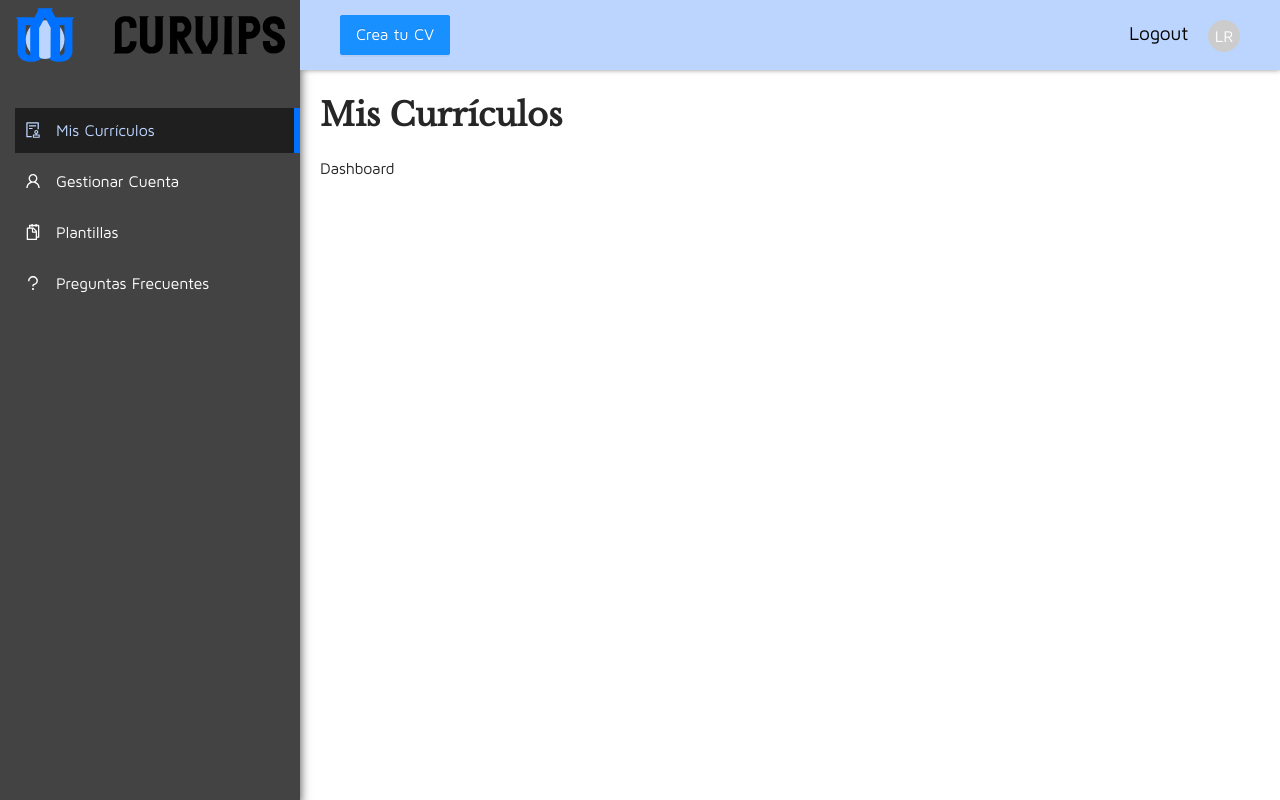
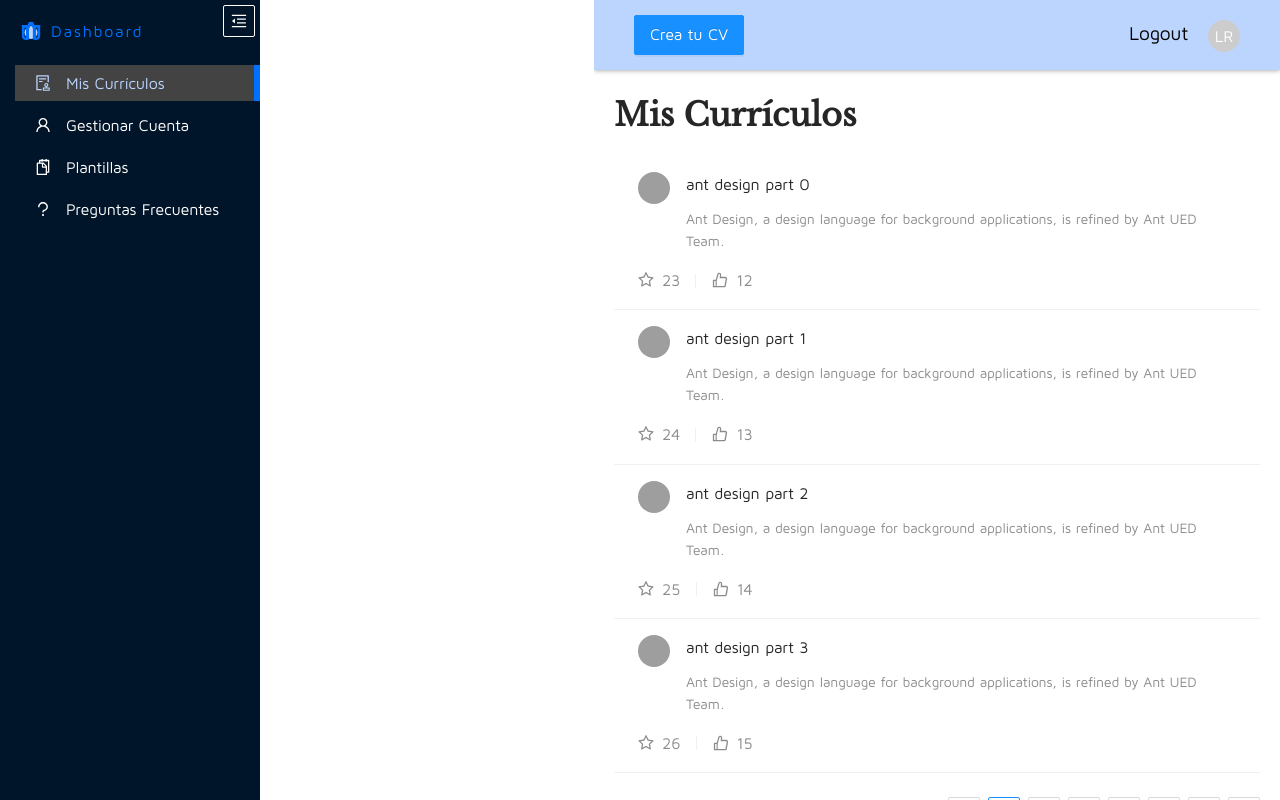
Before and after one commit to CarlosJhulyan/CurVips, a React (Create React App) app: page /dashboard in a window 1280 px wide. Built offline with nearby package versions, Linux system fonts and the light colour scheme; grey boxes are pictures that could not be loaded.

Commit message:
iconos de sidebar mejorado, lista de los curriculos iniciando

```diff
--- a/src/assets/styles/components/Sidebar.scss
+++ b/src/assets/styles/components/Sidebar.scss
@@ -1,36 +1,46 @@
 .sidebar {
     background: $color-gray-75;
+    position: relative;
     height: 100vh;
-    width: 100%;
+    width: 260px;
     box-shadow: 0 5px 10px $color-gray-75;
+
+    &__menu {
+        position: absolute !important;
+        right: 5px;
+        top: 5px;
+    }
 
     &-head {
         display: flex;
-        margin: 5px 15px 40px 15px;
-        justify-content: space-between;
+        margin: 21px;
+        justify-content: flex-start;
         align-items: center;
+        color: $color-primary;
+        letter-spacing: 2px;
 
-        &__icon {height: 60px;}
-        &__title {height: 40px;}
+        &__icon {height: 20px;margin-right: 10px;}
     }
 
     &-options{
         width: 100%;
         display: flex;
         flex-direction: column;
+        overflow: hidden !important;
 
         &__link{
             color: $color-white;
             margin: 3px 0;
             margin-left: 15px;
-            padding: 10px;
+            padding: 10px 20px;
+            overflow: hidden !important;
             transition: .5s;
         }
 
-        &__link:hover{
+        &__link:hover {
             color: $color-primary-light;
-            padding: 10px 20px;
-            background-color: $color-gray-95;
+            padding: 10px 30px;
+            background-color: $color-gray-75;
         }
 
         &__icon{
@@ -41,6 +51,6 @@
 
 .active-sidebar {
     color: $color-primary-light !important;
-    background-color: $color-gray-95;
+    background-color: $color-gray-75;
     border-right: 6px solid $color-primary;
 }
--- a/src/assets/styles/layouts/Dashboard.scss
+++ b/src/assets/styles/layouts/Dashboard.scss
@@ -1,6 +1,6 @@
 .dashboard{
     display: grid;
-    grid-template-columns: 300px auto;
+    grid-template-columns: auto auto;
     height: 100vh;
     overflow: hidden;
 
--- a/src/components/Sidebar.js
+++ b/src/components/Sidebar.js
@@ -1,35 +1,37 @@
-import React from 'react';
+import React, { useState } from 'react';
+import { Button, Menu } from 'antd';
 import { NavLink } from 'react-router-dom';
-import { AuditOutlined, UserOutlined, QuestionOutlined, SnippetsOutlined } from '@ant-design/icons';
+import { AuditOutlined, UserOutlined, QuestionOutlined, SnippetsOutlined, MenuUnfoldOutlined, MenuFoldOutlined } from '@ant-design/icons';
 import Logotipo from '../assets/images/curvips-logo.svg';
-import Logo from '../assets/images/logo.svg';
 
 function Sidebar() {
+  const [colllapse, setCollapse] = useState(false);
   return (
-    <div className='sidebar'>
+    <Menu className='sidebar' theme='dark' siderCollapsed={colllapse}>
+      <Button ghost className='sidebar__menu' icon={!colllapse ? <MenuFoldOutlined /> : <MenuUnfoldOutlined />} onClick={() => setCollapse(!colllapse)} />
       <div className='sidebar-head'>
         <img className='sidebar-head__icon' src={Logotipo} alt='Logotipo de CurVips' />
-        <img className='sidebar-head__title' src={Logo} alt='Logo de Curvips' />
+        {!colllapse && 'Dashboard'}
       </div>
       <div className='sidebar-options'>
         <NavLink exact activeClassName='active-sidebar' to='/dashboard' className='sidebar-options__link'>
           <AuditOutlined className='sidebar-options__icon' />
-          Mis Currículos
+          {!colllapse && 'Mis Currículos'}
         </NavLink>
         <NavLink activeClassName='active-sidebar' to='/dashboard/account' className='sidebar-options__link'>
           <UserOutlined className='sidebar-options__icon' />
-          Gestionar Cuenta
+          {!colllapse && 'Gestionar Cuenta'}
         </NavLink>
         <NavLink activeClassName='active-sidebar' to='/dashboard/templates' className='sidebar-options__link'>
           <SnippetsOutlined className='sidebar-options__icon' />
-          Plantillas
+          {!colllapse && 'Plantillas'}
         </NavLink>
         <NavLink activeClassName='active-sidebar' to='/dashboard/help' className='sidebar-options__link'>
           <QuestionOutlined className='sidebar-options__icon' />
-          Preguntas Frecuentes
+          {!colllapse && 'Preguntas Frecuentes'}
         </NavLink>
       </div>
-    </div>
+    </Menu>
   );
 };
 
--- a/src/pages/Dashboard.js
+++ b/src/pages/Dashboard.js
@@ -1,7 +1,42 @@
 import React from 'react';
+import { List, Space, Avatar } from 'antd';
+import { StarOutlined, LikeOutlined } from '@ant-design/icons';
+import Image from '../assets/images/templates/2021-04-04_18h39_17.png';
 
-const Dashboard = () => (
-  <div>Dashboard</div>
+const IconText = ({ icon, text }) => (
+  <Space>
+    {React.createElement(icon)}
+    {text}
+  </Space>
 );
 
+const Dashboard = () => {
+  const listData = [];
+  for (let i = 0; i < 23; i++) {
+    listData.push({
+      id: i,
+      title: `ant design part ${i}`,
+      avatar: 'https://zos.alipayobjects.com/rmsportal/ODTLcjxAfvqbxHnVXCYX.png',
+      description: 'Ant Design, a design language for background applications, is refined by Ant UED Team.',
+      content: 'We supply a series of design principles, practical patterns and high quality design resources (Sketch and Axure), to help people create their product prototypes beautifully and efficiently.',
+      liked: i + 12,
+      stars: i + 23,
+      image: Image,
+    });
+  }
+
+  return (
+    <List itemLayout='vertical' size='large' dataSource={listData} pagination={{ pageSize: 4 }} renderItem={(item) => <ItemList key={item.id} item={item} />} />
+  );
+};
+
+function ItemList({ item }) {
+  const { Item } = List;
+  return (
+    <Item actions={[<IconText icon={StarOutlined} text={item.stars} key='start' />, <IconText icon={LikeOutlined} text={item.liked} key='liked' />]}>
+      <Item.Meta avatar={<Avatar src={item.avatar} />} title={<a href={`/dashboard/cv/${item.title}`}>{item.title}</a>} description={item.description} />
+    </Item>
+  );
+}
+
 export default Dashboard;
```
